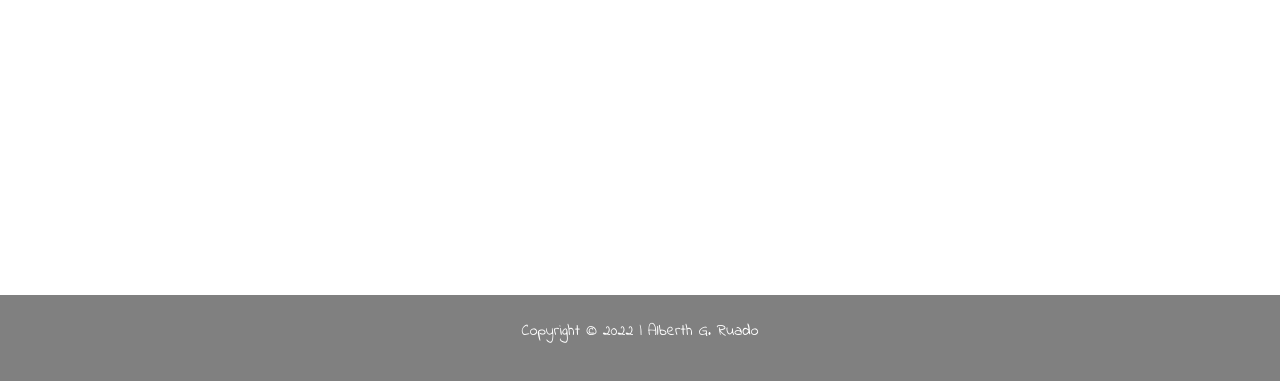
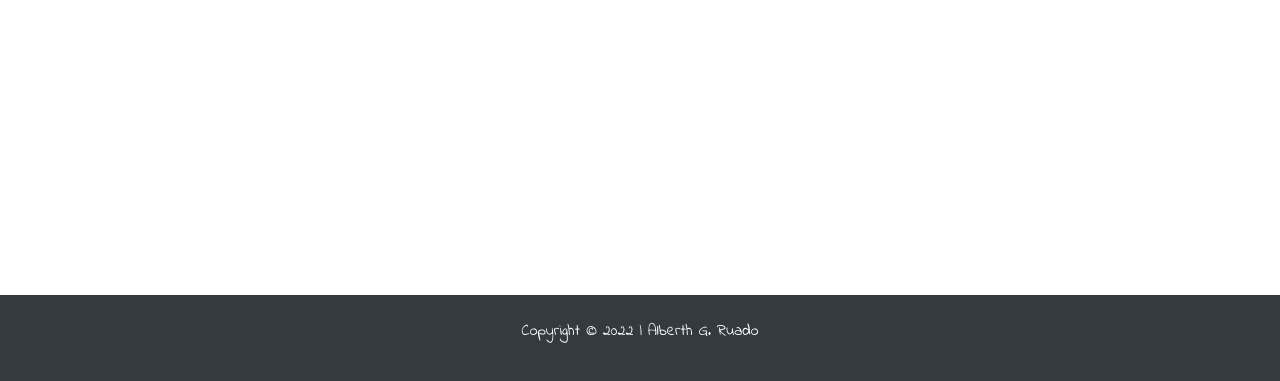
Before and after one commit to alberthruado/alberthruado.github.io, a plain HTML site: page Portfolio/index.html in a window 1280 px wide. Shown: the part 577-958 px from the top of the page. Drawn offline with nearby package versions, Linux system fonts and the light colour scheme; a web font is replaced by a local one.

Commit message:
Initial Portfolio Update

```diff
--- a/Portfolio/css/style.css
+++ b/Portfolio/css/style.css
@@ -55,7 +55,7 @@ ul li {
 /* footer */
 footer {
 	overflow: hidden;
-	background-color: grey;
+	background-color: #343a40;
 	padding: 1.5rem;
 	text-align: center;
 	color: white;
```
